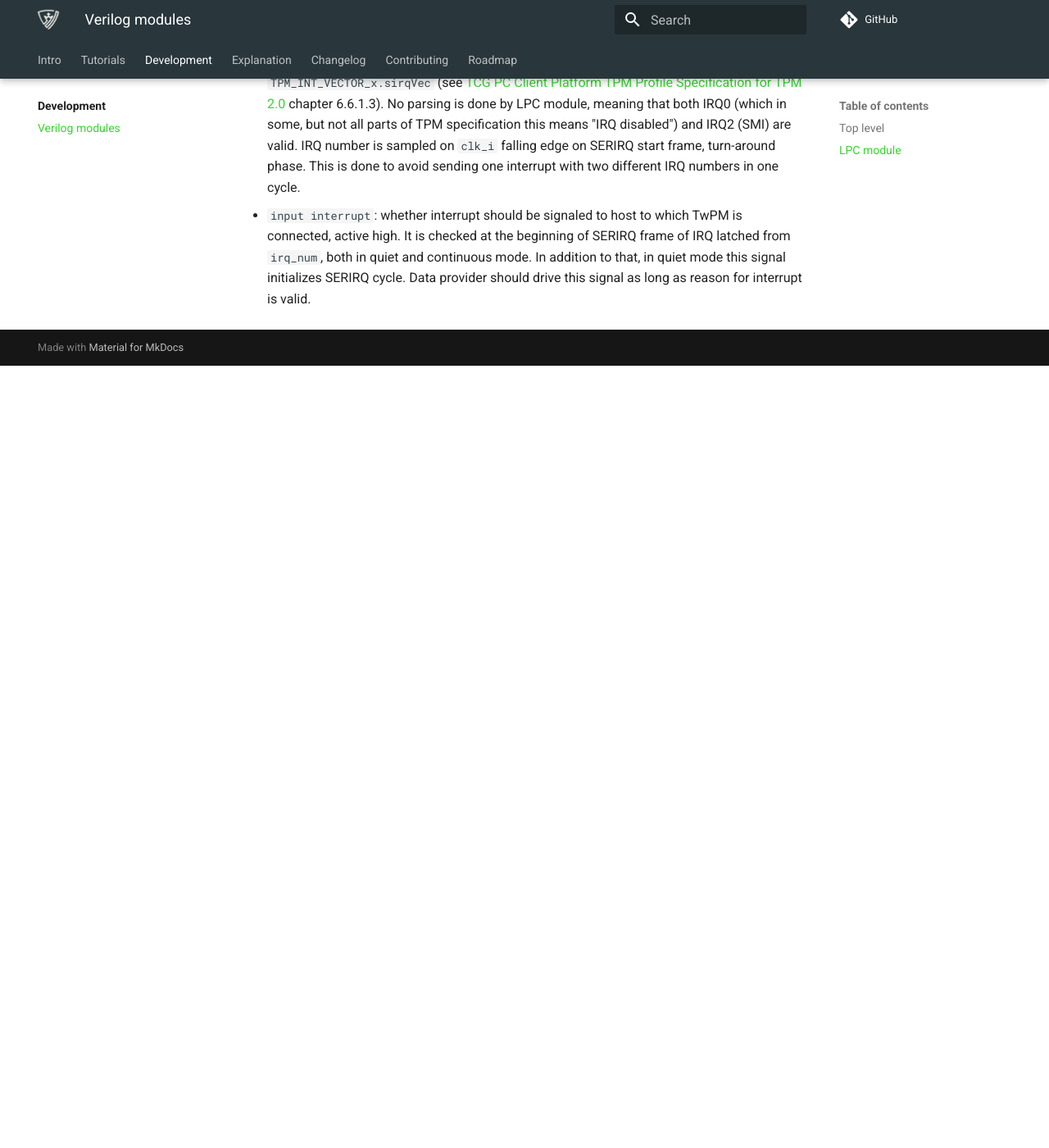
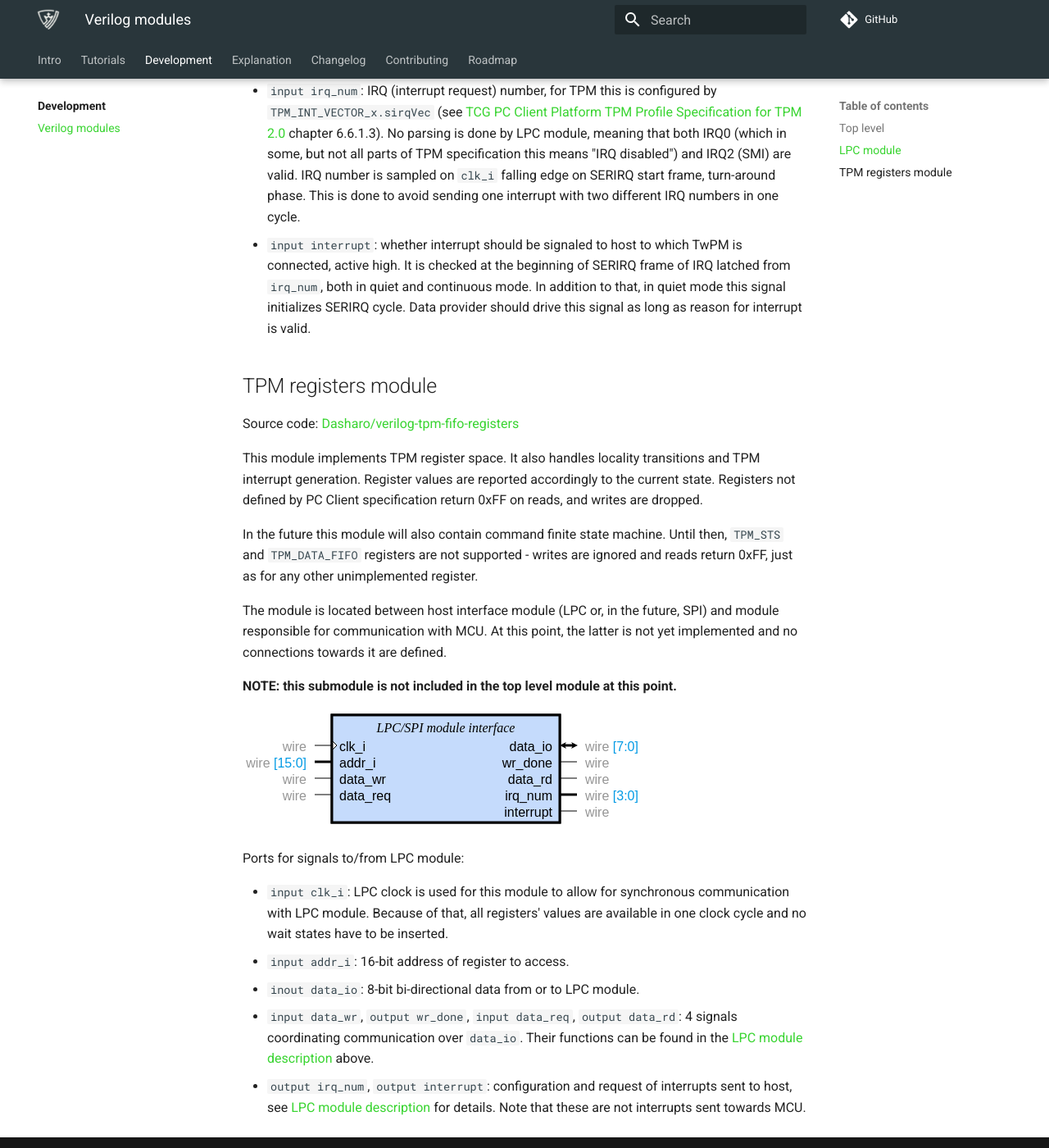
Before and after one commit to Dasharo/twpm-docs, an MkDocs documentation site: the page built from docs/development/verilog_modules.md, in a window 1280 px wide and 1400 px high, scrolled down 2425 px. Shown: the whole window at 82% size. Built offline with MkDocs 1.6.1 and Material for MkDocs 9.7.7, drawn with Linux system fonts in a browser that asks for light colours; comment, search, counter and statistics services are not loaded; before the commit the page ends 2871 px from its top, so only the background shows below that; some of the changed text lies outside the part shown.

Commit message:
development/verilog_modules.md: add description of TPM registers module
Signed-off-by: Krystian Hebel <krystian.hebel@3mdeb.com>

````diff
--- a/docs/development/verilog_modules.md
+++ b/docs/development/verilog_modules.md
@@ -48,23 +48,13 @@ Device Utilization: 0.14 (target 1.00)
 
 ## LPC module
 
+Source code: [Dasharo/verilog-lpc-module](https://github.com/Dasharo/verilog-lpc-module)
+
 This module is responsible for managing LPC communication. It responds only to
 TPM cycles, other cycle types are ignored. SERIRQ (both continuous and quiet
 mode), cycle aborts and LPC resets are implemented.
 
-```text
-   LPC interface:                                   Data provider interface:
-                           +-------------+
-            clk_i  ------->|             |>=======  lpc_addr_o [15:0]
-           nrst_i  ------->|             |<>======  lpc_data_io [7:0]
-         lframe_i  ------->|             |>-------  lpc_data_wr
-    lad_bus [3:0]  ======<>|     LPC     |<-------  lpc_wr_done
-           serirq  ------<>|   module    |>-------  lpc_data_req
-                           |             |<-------  lpc_data_rd
-                           |             |<=======  irq_num [3:0]
-                           |             |<-------  interrupt
-                           +-------------+
-```
+![LPC peripheral module](/images/lpc_periph.svg)
 
 Ports for LPC interface (refer to [LPC specification](https://www.intel.com/content/dam/www/program/design/us/en/documents/low-pin-count-interface-specification.pdf)
 for details):
@@ -120,3 +110,38 @@ Ports for signals to/from data provider:
   IRQ latched from `irq_num`, both in quiet and continuous mode. In addition to
   that, in quiet mode this signal initializes SERIRQ cycle. Data provider should
   drive this signal as long as reason for interrupt is valid.
+
+## TPM registers module
+
+Source code: [Dasharo/verilog-tpm-fifo-registers](https://github.com/Dasharo/verilog-tpm-fifo-registers)
+
+This module implements TPM register space. It also handles locality transitions
+and TPM interrupt generation. Register values are reported accordingly to the
+current state. Registers not defined by PC Client specification return 0xFF on
+reads, and writes are dropped.
+
+In the future this module will also contain command finite state machine. Until
+then, `TPM_STS` and `TPM_DATA_FIFO` registers are not supported - writes are
+ignored and reads return 0xFF, just as for any other unimplemented register.
+
+The module is located between host interface module (LPC or, in the future, SPI)
+and module responsible for communication with MCU. At this point, the latter is
+not yet implemented and no connections towards it are defined.
+
+**NOTE: this submodule is not included in the top level module at this point.**
+
+![TPM registers module](/images/regs_module.svg)
+
+Ports for signals to/from LPC module:
+
+- `input clk_i`: LPC clock is used for this module to allow for synchronous
+  communication with LPC module. Because of that, all registers' values are
+  available in one clock cycle and no wait states have to be inserted.
+- `input addr_i`: 16-bit address of register to access.
+- `inout data_io`: 8-bit bi-directional data from or to LPC module.
+- `input data_wr`, `output wr_done`, `input data_req`, `output data_rd`: 4
+  signals coordinating communication over `data_io`. Their functions can be
+  found in the [LPC module description](#lpc-module) above.
+- `output irq_num`, `output interrupt`: configuration and request of interrupts
+  sent to host, see [LPC module description](#lpc-module) for details. Note that
+  these are not interrupts sent towards MCU.
````
Also changed, not shown: docs/images/lpc_periph.svg (added), docs/images/regs_module.svg (added).
